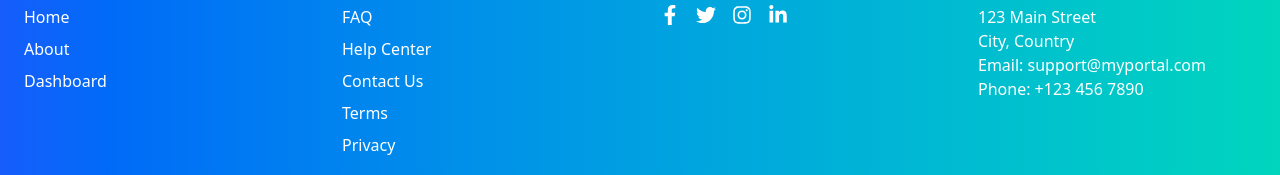
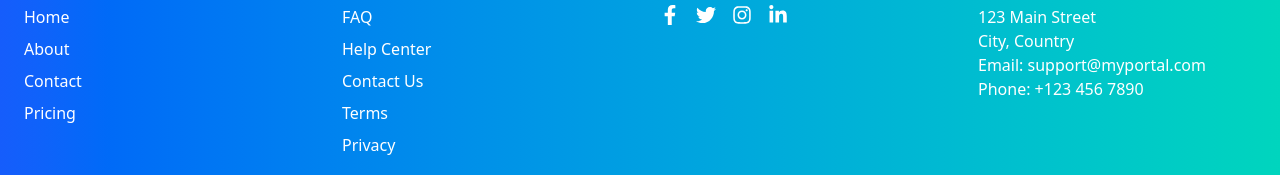
Before and after one commit to ionutpetru4046/my-portal-documents, a Next.js app: page / in a window 1280 px wide. Shown: the part 1881-2056 px from the top of the page. Built offline with nearby package versions, Linux system fonts and the light colour scheme; no server answers.

Commit message:
quick links added tin the footer component

```diff
--- a/src/components/Footer.tsx
+++ b/src/components/Footer.tsx
@@ -20,7 +20,10 @@
               <Link href="/about" className="hover:text-gray-200 transition">About</Link>
             </li>
             <li>
-              <Link href="/dashboard" className="hover:text-gray-200 transition">Dashboard</Link>
+              <Link href="/contact" className="hover:text-gray-200 transition">Contact</Link>
+            </li>
+            <li>
+              <Link href="/pricing" className="hover:text-gray-200 transition">Pricing</Link>
             </li>
           </ul>
         </div>
```
